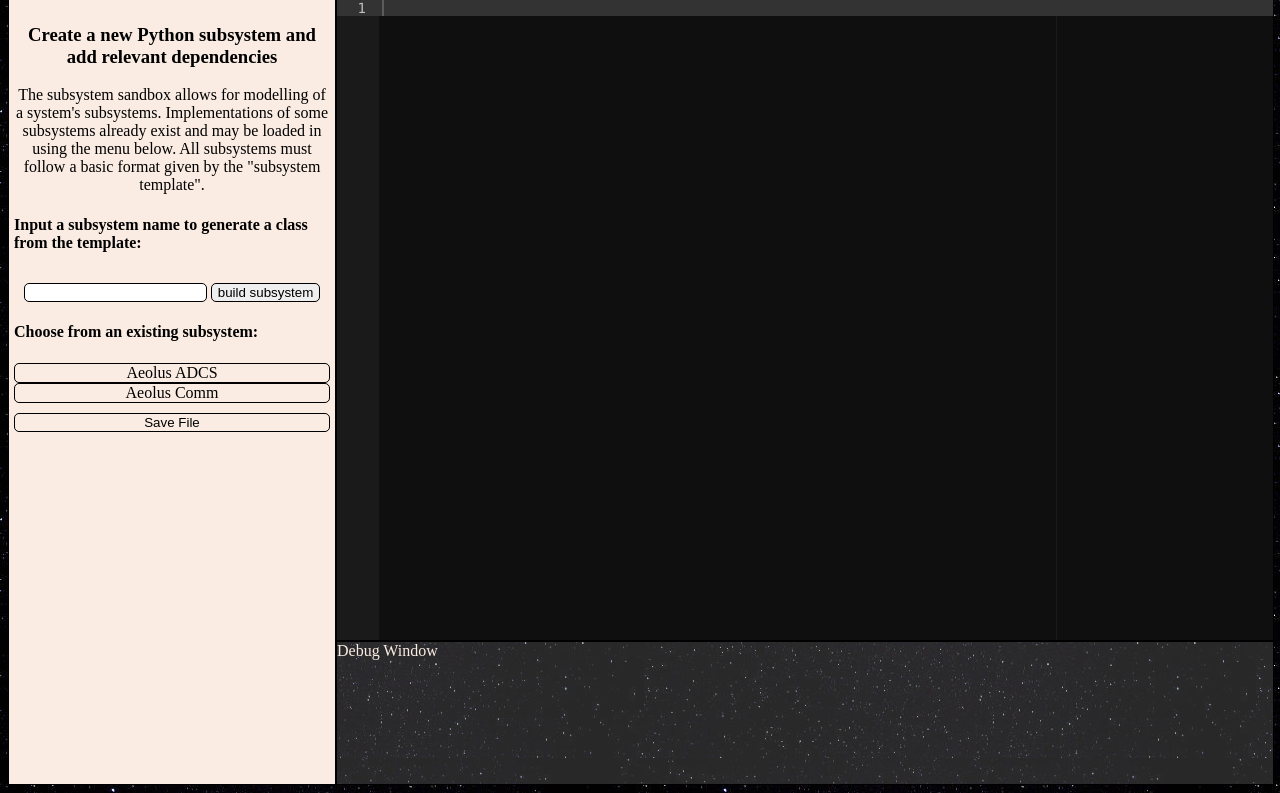
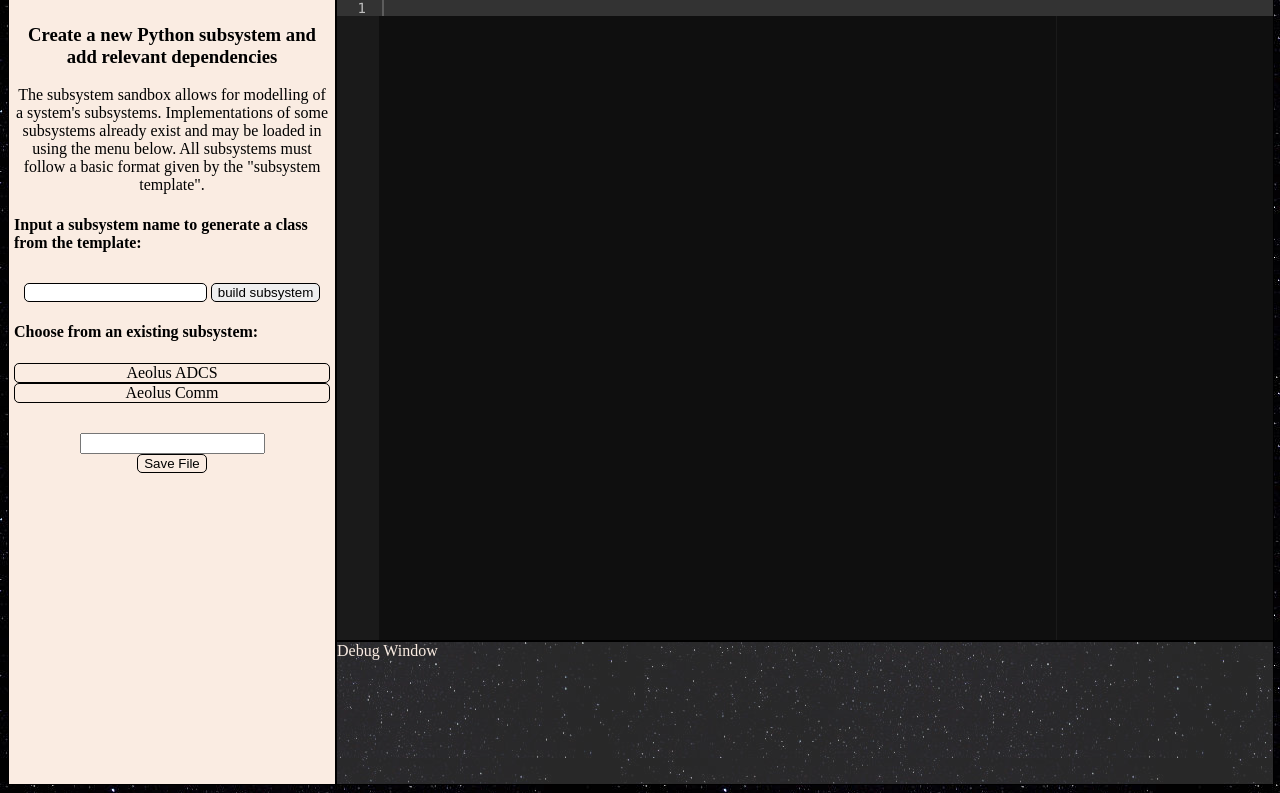
Before and after one commit to willAlbertini707/HSFEditor, a Flask app: page /result in a window 1280 px wide. Shown: the part 58-851 px from the top of the page. Run offline with Flask 3, Linux system fonts and the light colour scheme; some libraries are stand-ins or nearby versions.

Commit message:
Added a way to save a file with a file name. Needs formatting! Also needs a way to upload files.

```diff
--- a/main.py
+++ b/main.py
@@ -41,12 +41,16 @@ def result(var: str):
 
     if request.method == "POST" and "code" in request.form:
         # handle a user saving the code in the editor
+        print(request.form)
 
         # strip/replace JSON.stringify output from editor
         subsystem_class = request.form['code'][1:-1].replace("\\n", "\n").replace('\\"', '"')
 
-        # save subsystem to default directory
-        current_subsystem.save_subsystem(subsystem_class)
+        # save subsystem to default directory with chosen file name or default file name
+        if request.form["fileName"]:
+            current_subsystem.save_subsystem(subsystem_class, file_name = request.form["fileName"])
+        else:
+            current_subsystem.save_subsystem(subsystem_class)
 
     return render_template("model.html", variable = subsystem_class)
 
--- a/static/model.css
+++ b/static/model.css
@@ -89,6 +89,12 @@ body h1.question {
     width: 100%;
 }
 
+.container__left .save_file {
+    padding: 30px;
+    text-align: center;
+    display: inline-block;
+}
+
 .container__right {
     /* Take the remaining width */
     flex: 1;
--- a/static/resize.js
+++ b/static/resize.js
@@ -4,8 +4,9 @@ editor.session.setMode("ace/mode/python");
 editor.session.getValue();
 
 document.getElementById('submitCode').onsubmit = function() {
+    let fileName = document.getElementById("save_file_name");
     let codeVar = document.getElementById("code");
-    // codeVar.innerText= editor.session.getDocument().getAllLines();
+    fileName.innerText = document.getElementById("input_file_name").value
     codeVar.innerText = JSON.stringify(editor.session.getValue());
 };
 
--- a/templates/model.html
+++ b/templates/model.html
@@ -36,11 +36,10 @@
                     <li><a class="btn" href="/result/aeolus_Comm">Aeolus Comm</a></li>
                 </ul>
 
-                <form action="result" method="POST">
-
+                <div class="save_file">
+                    <input type="text" id="input_file_name" />
                     <button class="btn" id="downloadBtn" type="submit" form="submitCode">Save File</button>
-
-                </form>
+                </div>
 
             </div>
 
@@ -50,8 +49,10 @@
 
                 <div class="container__top">
                     <div class="editor_container">
+                        <!-- <div id="editor">{{ variable }}</div> -->
                         <form id="submitCode" action="result" method="post">
                             <div id="editor">{{ variable }}</div>
+                            <textarea id="save_file_name" name="fileName" style="display: none;"></textarea>
                             <textarea id="code" name="code" style="display: none;"></textarea>
                         </form>
                     </div>
```
Also changed, not shown: utils/create_subsystem.py (+8 -2 lines), 1 other file.
